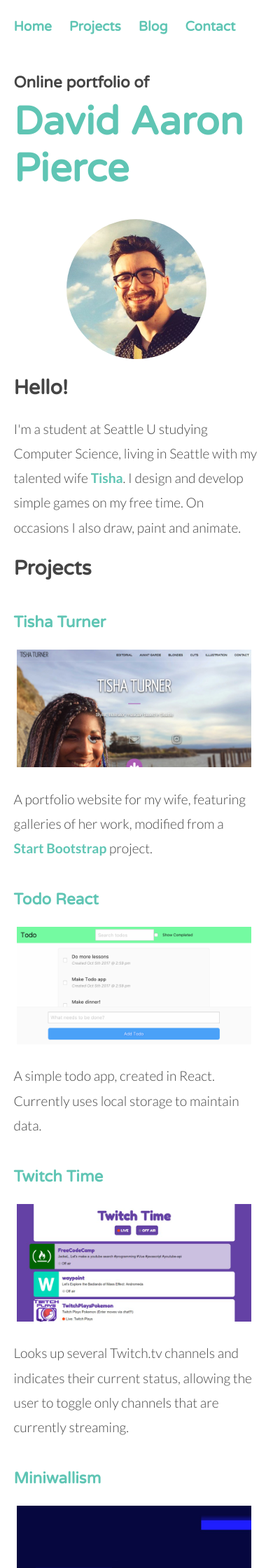
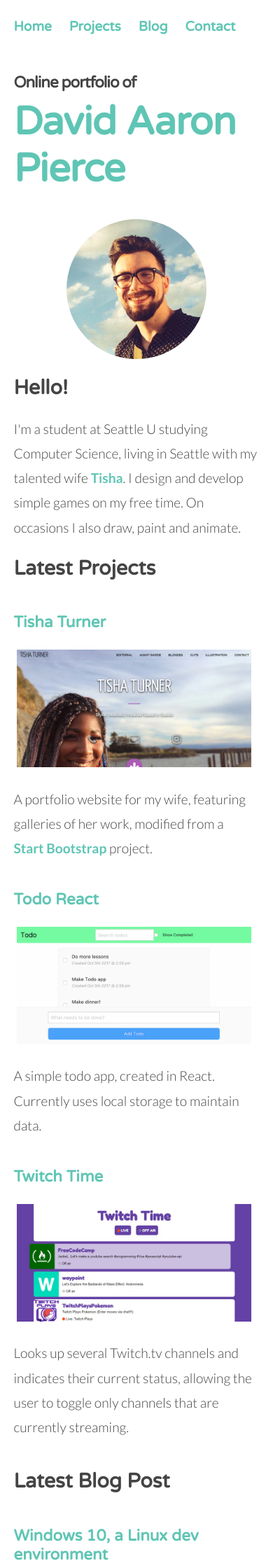
Before and after one commit to dapierce/dapierce.github.io-archive, a Jekyll site: the page built from index.html, in a window 390 px wide. Shown: the top 2240 px of the page at 70% size. Built offline with Jekyll 4.4.1, drawn with Linux system fonts in a browser that asks for light colours; nearby versions of some CDN libraries; some of the changed text lies outside the part shown.

Commit message:
Projects now its own page, style bug fixes and refinements

```diff
--- a/_includes/projects.html
+++ b/_includes/projects.html
@@ -1,7 +1,7 @@
     <div id="{{ project.object-id }}" class="project-box">
       <h3 class="project-title"><a class="header-link" href="{{ project.link }}">{{ project.title }}</a></h3>
       <div class="image-link-container">
-        <a href="{{ project.link }}"><img class="image-link" src="{{ project.image }}"></a>
+        <a href="{{ project.link }}"><img class="image-link" src="{{ site.url }}/{{ project.image }}"></a>
       </div>
       <div class="project-text">
         {{ project.content }}
--- a/_layouts/default.html
+++ b/_layouts/default.html
@@ -2,13 +2,13 @@
 <html lang="en">
 <head>
 	<meta charset="utf-8">
-	<title>{{ page.title }}</title>
+	<title>David Aaron Pierce / {{ page.title }}</title>
 	<!-- link to main stylesheet -->
 	<meta name=viewport content="width=device-width, initial-scale=1">
 	{% if page.description %}<meta name="description" content="{{ page.description }}">{% endif %}
 	<link rel="stylesheet" type="text/css" href="/style/main.css">
 	<link href="https://cdnjs.cloudflare.com/ajax/libs/font-awesome/4.7.0/css/font-awesome.min.css" rel="stylesheet">
-	<link href="https://fonts.googleapis.com/css?family=Lato:300,300i,700,700i|Roboto:900|Varela+Round|PT+Serif" rel="stylesheet">
+	<link href="https://fonts.googleapis.com/css?family=Lato:300,300i,700,700i|Varela+Round" rel="stylesheet">
 	<link rel="stylesheet" href="https://cdnjs.cloudflare.com/ajax/libs/KaTeX/0.7.1/katex.min.css">
 </head>
 
@@ -17,7 +17,7 @@
 <nav>
 	<ul>
 		<li><a class="header-link" href="/">Home</a></li>
-		<li><a class="header-link" href="/#projects">Projects</a></li>
+		<li><a class="header-link" href="/projects">Projects</a></li>
 		<li><a class="header-link" href="/blog">Blog</a></li>
 		<li><a class="header-link" href="#contact">Contact</a></li>
 	</ul>
@@ -33,18 +33,18 @@
 	<div id="contact">
 		<div class="contact-info">
 			<h2>David Aaron Pierce</h2>
-			<p>Seattle software/web developer</p>
+			<p>Seattle software & web developer</p>
 		</div>
 		<!-- TODO: put inside a single row sized flex box -->
 		<!-- TODO: encapsulate contact in primary color box -->
-		<div class="contact-links">
+		<div class="contact-link-list">
 			<ul>
-				<li><a href="mailto:hi@davidaaronpierce.com"><i class="fa fa-envelope" aria-hidden="true"></i><span class="icon-label"> email</span></a></li>
-				<li><a href="https://github.com/dapierce"><i class="fa fa-github" aria-hidden="true"></i><span class="icon-label"> github</span></a></li>
-				<li><a href="https://keybase.io/dapierce"><i class="fa fa-key" aria-hidden="true"></i><span class="icon-label"> keybase</span></a></li>
-				<li><a href="https://twitter.com/da_pierce"><i class="fa fa-twitter" aria-hidden="true"></i><span class="icon-label"> twitter</span></a></li>
-				<li><a href="http://www.linkedin.com/in/piercedavid/"><i class="fa fa-linkedin-square" aria-hidden="true"></i><span class="icon-label"> LinkedIn</span></a></li>
-				<!-- <li><a href="/assets/DavidAaronPierceResume.pdf"><i class="fa fa-file" aria-hidden="true"></i><span class="icon-label"> resume</span></a> -->
+				<li><a class="footer-link" href="mailto:hi@davidaaronpierce.com"><i class="fa fa-envelope" aria-hidden="true" title="email"></i><span class="icon-label"> email</span></a></li>
+				<li><a class="footer-link" href="https://github.com/dapierce"><i class="fa fa-github" aria-hidden="true" title="github"></i><span class="icon-label"> github</span></a></li>
+				<li><a class="footer-link" href="https://keybase.io/dapierce"><i class="fa fa-key" aria-hidden="true" title="keybase"></i><span class="icon-label"> keybase</span></a></li>
+				<li><a class="footer-link" href="https://twitter.com/da_pierce"><i class="fa fa-twitter" aria-hidden="true" title="twitter"></i><span class="icon-label"> twitter</span></a></li>
+				<li><a class="footer-link" href="http://www.linkedin.com/in/piercedavid/"><i class="fa fa-linkedin-square" aria-hidden="true" title="linkedin"></i><span class="icon-label"> linkedin</span></a></li>
+				<!-- <li><a href="/DavidAaronPierceResume.pdf"><i class="fa fa-file" aria-hidden="true" title="résumé"></i><span class="icon-label"> résumé</span></a> -->
 			</ul>
 		</div>
 	</div>
--- a/index.html
+++ b/index.html
@@ -22,17 +22,17 @@
   </div>
 </div><!-- /#about -->
 
-<div id="projects">
+<div id="projects-latest">
   <h2>
-    Projects
+    Latest Projects
   </h2>
   <div class="project-container">
 {% assign projects = site.projects | sort: 'listing-priority' %}
-{% for project in projects %}
+{% for project in projects limit:3 %}
 {% include projects.html %}
 {% endfor %}
   </div>
-</div><!-- /#projects -->
+</div><!-- /#projects-latest -->
 
 <div id="blog-latest">
   <h2>Latest Blog Post</h2>
--- a/style/main.css
+++ b/style/main.css
@@ -1,7 +1,3 @@
-html, body {
-  text-rendering: optimizeLegibility;
-  -webkit-font-smoothing: antialiased;
-}
 body {
   color: #444;
   font-family: 'Lato', sans-serif;
@@ -26,10 +22,11 @@
   text-decoration: underline;
 }
 h1,h2,h3,h4,h5,h6,nav {
-  font-family: 'Varela Round', 'Roboto', sans-serif;
+  font-family: 'Varela Round', sans-serif;
 }
 h1 {
   font-size: 3.5rem;
+  letter-spacing: -1px;
 }
 p, ul, ol {
   line-height: 2.2rem;
@@ -141,11 +138,19 @@
 .contact-info {
   font-weight: bold;
 }
-.contact-links {
+.contact-link-list {
   font-size: 2rem;
+}
+.footer-link {
+  text-decoration: none;
+}
+.footer-link:hover {
+  text-decoration: none;
+  border-bottom: 4px solid #fff;
 }
 .icon-label {
   display: none;
+  padding-left: 10px;
 }
 
 /* Desktop and Tablet Screens */
@@ -184,7 +189,7 @@
     width: 46%;
     margin-left: 2%;
   }
-  .contact-links {
+  .contact-link-list {
     font-size: 1.2rem;
   }
   .icon-label {
@@ -196,7 +201,7 @@
 
   body {
     margin: 60px auto;
-    width: 70%;
+    width: 80%;
     font-size: 1.1rem;
   }
   .nowrap {
@@ -208,7 +213,7 @@
   .project-box {
     width: 46%;
   }
-  .contact-links {
+  .contact-link-list {
     font-size: 1rem;
   }
   .icon-label {
```
Also changed, not shown: other parts of index.html (+1 -1 lines).
